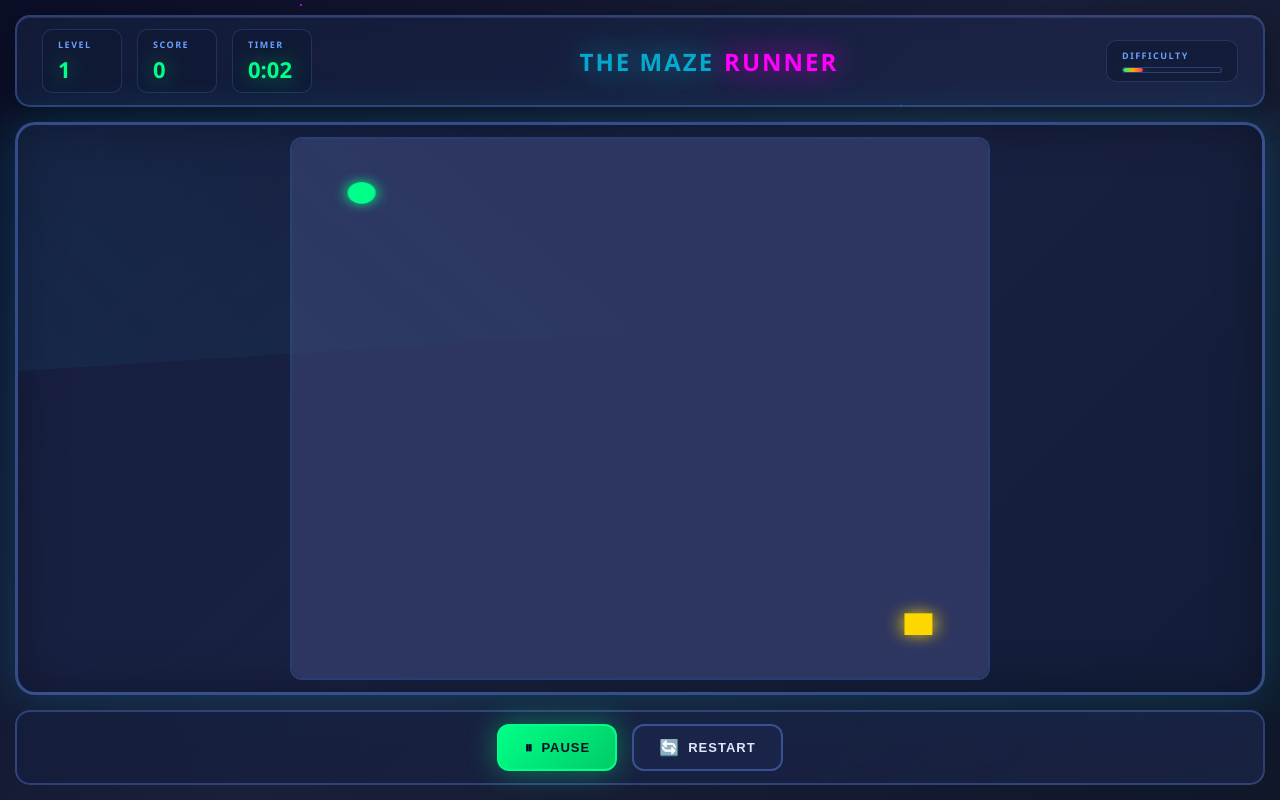
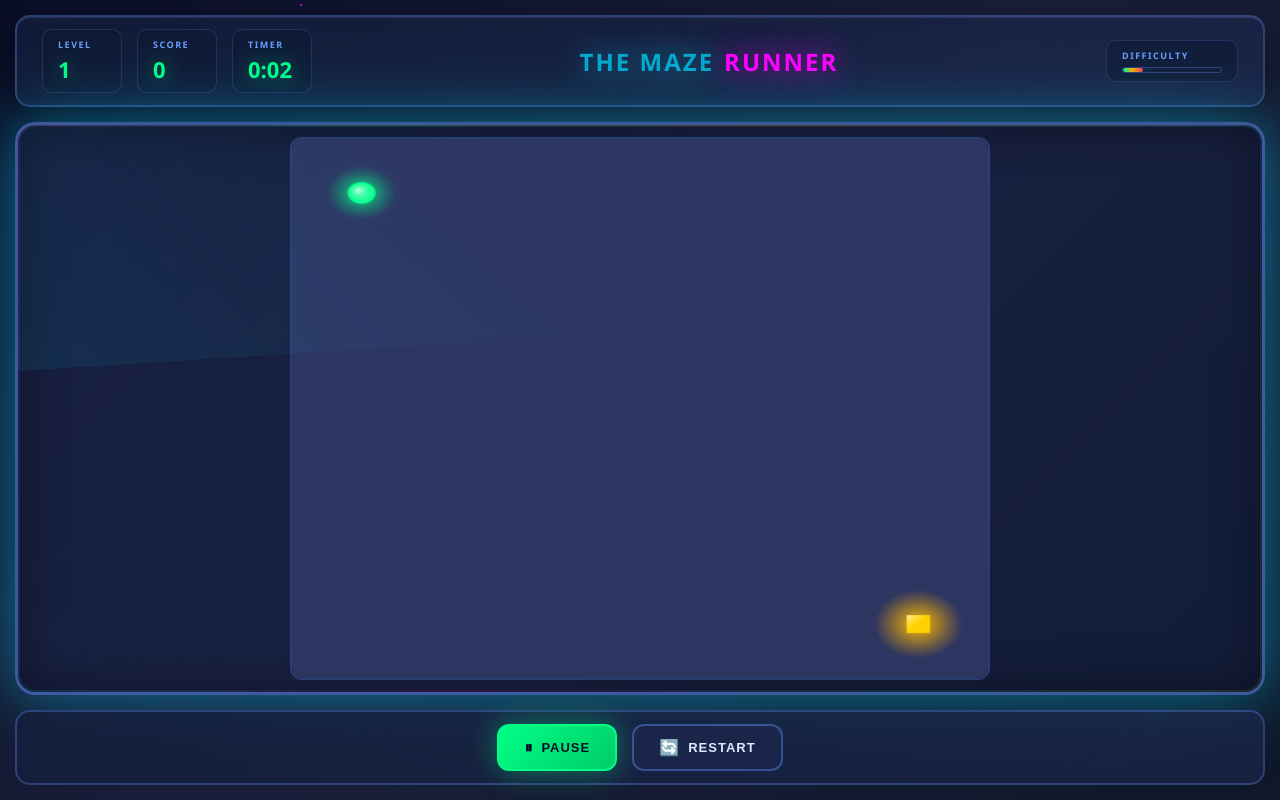
Before and after one commit to fcavalcantirj/the-maze-runner, a website built with Vite: page index.html in a window 1280 px wide. Both pictures are taken after a click on the button "START GAME". Built offline with nearby package versions, Linux system fonts and the light colour scheme; what rot-js would draw is missing.

Commit message:
Enhance visuals: glowing player/exit with 3D effects, animated rainbow borders, pulsing canvas glow

```diff
--- a/css/style.css
+++ b/css/style.css
@@ -155,16 +155,21 @@ body {
   max-width: 100%;
   max-height: 100%;
   background: linear-gradient(135deg, rgba(30, 40, 80, 0.6), rgba(20, 30, 60, 0.8));
-  border: 3px solid rgba(100, 150, 255, 0.4);
+  border: 3px solid rgba(100, 150, 255, 0.5);
   border-radius: 20px;
   padding: 12px;
   backdrop-filter: blur(10px);
-  box-shadow: 0 0 50px rgba(0, 217, 255, 0.2), inset 0 0 50px rgba(0, 0, 0, 0.3);
+  box-shadow:
+    0 0 50px rgba(0, 217, 255, 0.3),
+    0 0 100px rgba(0, 217, 255, 0.1),
+    inset 0 0 50px rgba(0, 0, 0, 0.4),
+    inset 0 1px 0 rgba(255, 255, 255, 0.1);
   position: relative;
   overflow: hidden;
   display: flex;
   align-items: center;
   justify-content: center;
+  animation: canvas-glow 3s ease-in-out infinite;
 }
 
 .canvas-border::before {
@@ -174,8 +179,29 @@ body {
   left: -50%;
   width: 200%;
   height: 200%;
-  background: linear-gradient(45deg, transparent 30%, rgba(0, 217, 255, 0.05) 50%, transparent 70%);
+  background: linear-gradient(45deg, transparent 30%, rgba(0, 217, 255, 0.08) 50%, transparent 70%);
   animation: border-shimmer 8s linear infinite;
+  pointer-events: none;
+}
+
+.canvas-border::after {
+  content: "";
+  position: absolute;
+  inset: 0;
+  border-radius: 18px;
+  padding: 2px;
+  background: linear-gradient(45deg,
+    rgba(0, 217, 255, 0.4) 0%,
+    rgba(255, 0, 255, 0.4) 25%,
+    rgba(0, 255, 136, 0.4) 50%,
+    rgba(255, 170, 0, 0.4) 75%,
+    rgba(0, 217, 255, 0.4) 100%
+  );
+  -webkit-mask: linear-gradient(#fff 0 0) content-box, linear-gradient(#fff 0 0);
+  -webkit-mask-composite: xor;
+  mask-composite: exclude;
+  opacity: 0.3;
+  animation: border-rainbow 6s linear infinite;
   pointer-events: none;
 }
 
@@ -449,6 +475,32 @@ body {
   }
 }
 
+@keyframes canvas-glow {
+  0%, 100% {
+    box-shadow:
+      0 0 50px rgba(0, 217, 255, 0.3),
+      0 0 100px rgba(0, 217, 255, 0.1),
+      inset 0 0 50px rgba(0, 0, 0, 0.4),
+      inset 0 1px 0 rgba(255, 255, 255, 0.1);
+  }
+  50% {
+    box-shadow:
+      0 0 60px rgba(0, 217, 255, 0.4),
+      0 0 120px rgba(0, 217, 255, 0.15),
+      inset 0 0 50px rgba(0, 0, 0, 0.4),
+      inset 0 1px 0 rgba(255, 255, 255, 0.15);
+  }
+}
+
+@keyframes border-rainbow {
+  0% {
+    background-position: 0% 50%;
+  }
+  100% {
+    background-position: 200% 50%;
+  }
+}
+
 /* ===========================
    RESPONSIVE DESIGN
    =========================== */
--- a/js/entities/Player.js
+++ b/js/entities/Player.js
@@ -45,7 +45,7 @@ export class Player extends Entity {
   }
 
   /**
-   * Render player as a circle
+   * Render player with enhanced glow effects
    */
   render(ctx, cellSize) {
     if (!this.active) return;
@@ -55,12 +55,40 @@ export class Player extends Entity {
 
     ctx.save();
 
-    // Draw glow effect
+    // Outer glow ring
+    const gradient = ctx.createRadialGradient(pixelPos.x, pixelPos.y, radius * 0.5, pixelPos.x, pixelPos.y, radius * 2.5);
+    gradient.addColorStop(0, 'rgba(0, 255, 136, 0.5)');
+    gradient.addColorStop(0.4, 'rgba(0, 255, 136, 0.2)');
+    gradient.addColorStop(1, 'rgba(0, 255, 136, 0)');
+
+    ctx.fillStyle = gradient;
+    ctx.beginPath();
+    ctx.arc(pixelPos.x, pixelPos.y, radius * 2.5, 0, Math.PI * 2);
+    ctx.fill();
+
+    // Main player circle with strong glow
+    ctx.shadowBlur = 25;
     ctx.shadowColor = this.color;
-    ctx.shadowBlur = 15;
+    ctx.fillStyle = this.color;
+    ctx.beginPath();
+    ctx.arc(pixelPos.x, pixelPos.y, radius, 0, Math.PI * 2);
+    ctx.fill();
 
-    // Draw player circle
-    ctx.fillStyle = this.color;
+    // Inner highlight for 3D effect
+    const highlightGradient = ctx.createRadialGradient(
+      pixelPos.x - radius * 0.3,
+      pixelPos.y - radius * 0.3,
+      0,
+      pixelPos.x,
+      pixelPos.y,
+      radius
+    );
+    highlightGradient.addColorStop(0, 'rgba(255, 255, 255, 0.8)');
+    highlightGradient.addColorStop(0.4, 'rgba(255, 255, 255, 0.3)');
+    highlightGradient.addColorStop(1, 'rgba(255, 255, 255, 0)');
+
+    ctx.shadowBlur = 0;
+    ctx.fillStyle = highlightGradient;
     ctx.beginPath();
     ctx.arc(pixelPos.x, pixelPos.y, radius, 0, Math.PI * 2);
     ctx.fill();
--- a/js/systems/RenderSystem.js
+++ b/js/systems/RenderSystem.js
@@ -79,15 +79,33 @@ export class RenderSystem {
 
     this.ctx.fill();
 
-    // Highlight exit cell with filled square and glow
+    // Highlight exit with enhanced animated glow
     const exitPos = mazeGenerator.getExitPosition();
     const exitCenterX = exitPos.x * this.cellSize + this.cellSize / 2;
     const exitCenterY = exitPos.y * this.cellSize + this.cellSize / 2;
-    const exitSize = this.cellSize * 0.6;
+    const exitSize = this.cellSize * 0.5;
 
     this.ctx.save();
+
+    // Outer pulsing glow
+    const time = Date.now() * 0.002;
+    const pulseSize = exitSize * (1.8 + Math.sin(time) * 0.3);
+    const glowGradient = this.ctx.createRadialGradient(
+      exitCenterX, exitCenterY, exitSize * 0.5,
+      exitCenterX, exitCenterY, pulseSize
+    );
+    glowGradient.addColorStop(0, 'rgba(255, 170, 0, 0.6)');
+    glowGradient.addColorStop(0.5, 'rgba(255, 170, 0, 0.3)');
+    glowGradient.addColorStop(1, 'rgba(255, 170, 0, 0)');
+
+    this.ctx.fillStyle = glowGradient;
+    this.ctx.beginPath();
+    this.ctx.arc(exitCenterX, exitCenterY, pulseSize, 0, Math.PI * 2);
+    this.ctx.fill();
+
+    // Main exit square with strong glow
     this.ctx.shadowColor = EXIT_COLOR;
-    this.ctx.shadowBlur = 20;
+    this.ctx.shadowBlur = 30;
     this.ctx.fillStyle = EXIT_COLOR;
     this.ctx.fillRect(
       exitCenterX - exitSize / 2,
@@ -95,6 +113,27 @@ export class RenderSystem {
       exitSize,
       exitSize
     );
+
+    // Inner bright square for depth
+    this.ctx.shadowBlur = 0;
+    const innerGradient = this.ctx.createLinearGradient(
+      exitCenterX - exitSize / 2,
+      exitCenterY - exitSize / 2,
+      exitCenterX + exitSize / 2,
+      exitCenterY + exitSize / 2
+    );
+    innerGradient.addColorStop(0, 'rgba(255, 255, 255, 0.6)');
+    innerGradient.addColorStop(0.5, 'rgba(255, 200, 0, 0.4)');
+    innerGradient.addColorStop(1, 'rgba(255, 170, 0, 0)');
+
+    this.ctx.fillStyle = innerGradient;
+    this.ctx.fillRect(
+      exitCenterX - exitSize / 2,
+      exitCenterY - exitSize / 2,
+      exitSize,
+      exitSize
+    );
+
     this.ctx.restore();
 
     this.ctx.restore();
```
